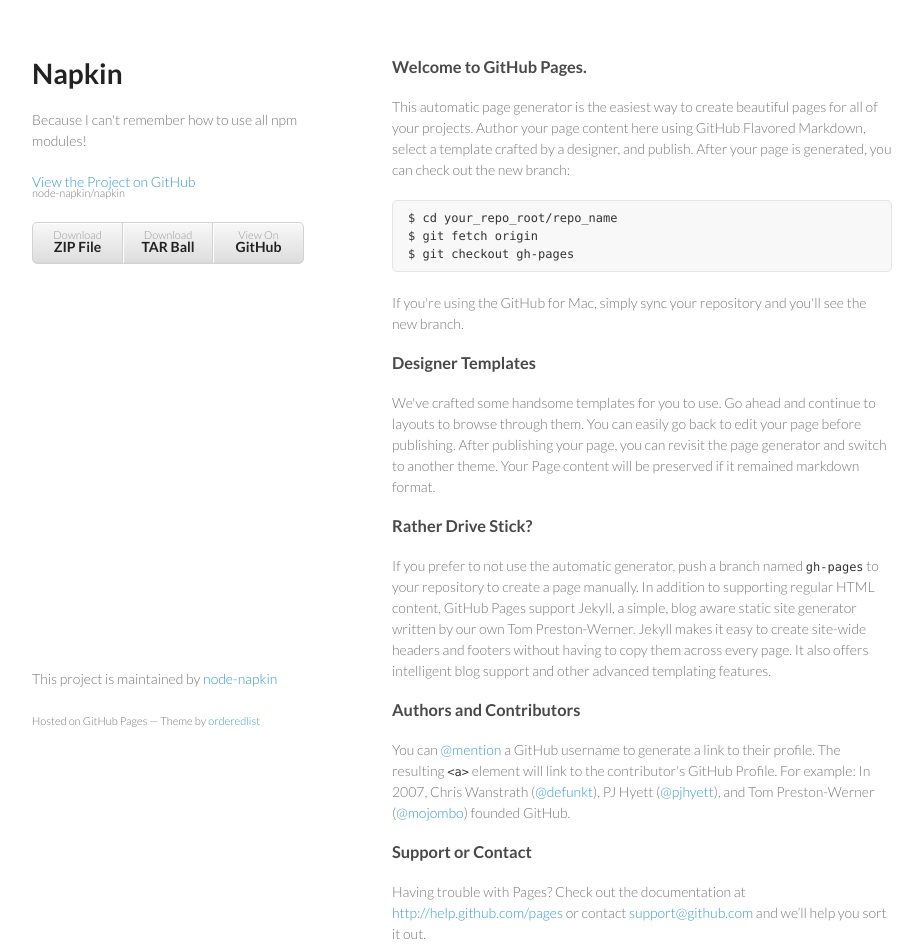
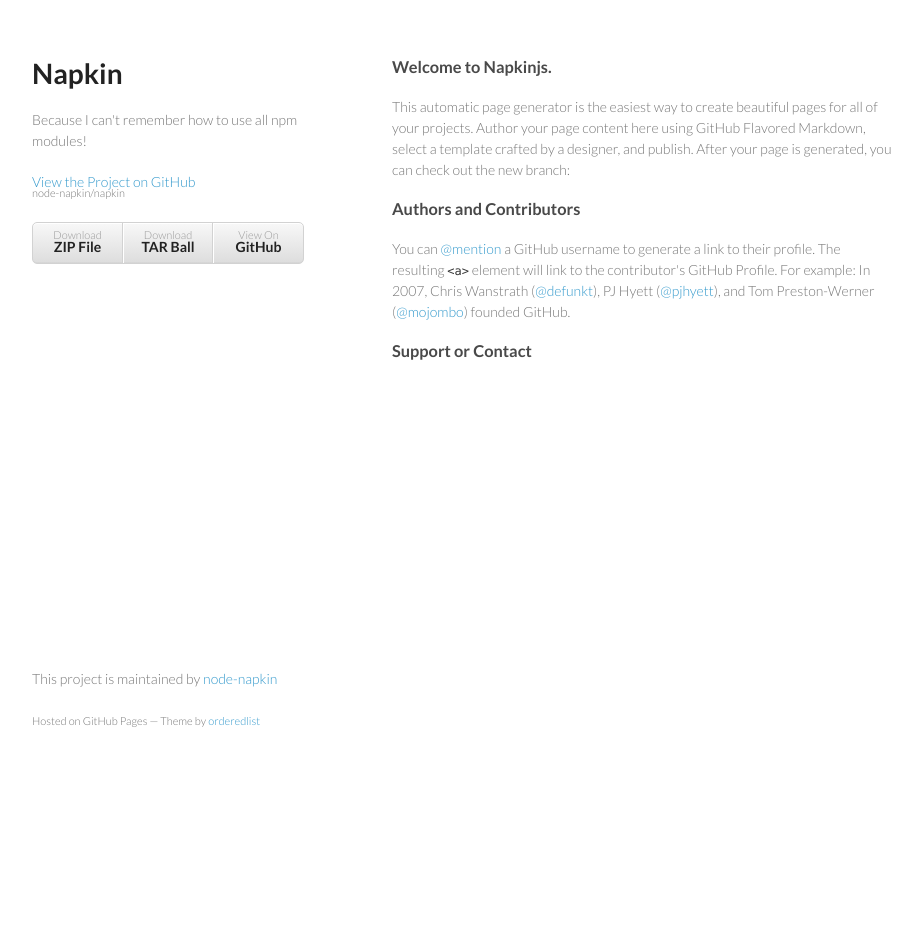
Before and after one commit to node-napkin/napkin, a plain HTML site: page index.html in a window 1280 px wide. Shown: the whole page, without its empty margins (178-1101 px from the left). After the commit the page ends 800 px from the top, so only its background shows below. Drawn offline with Linux system fonts and the light colour scheme.

Commit message:
Removing stuff I don't want here.

```diff
--- a/index.html
+++ b/index.html
@@ -29,36 +29,19 @@
     </header>
     <section>
         <h3>
-<a name="welcome-to-github-pages" class="anchor" href="#welcome-to-github-pages"><span class="octicon octicon-link"></span></a>Welcome to GitHub Pages.</h3>
-
+            <a name="welcome-to-github-pages" class="anchor" href="#welcome-to-github-pages"><span class="octicon octicon-link"></span></a>Welcome to Napkinjs.
+        </h3>
         <p>This automatic page generator is the easiest way to create beautiful pages for all of your projects. Author your page content here using GitHub Flavored Markdown, select a template crafted by a designer, and publish. After your page is generated, you can check out the new branch:</p>
 
-<pre><code>$ cd your_repo_root/repo_name
-$ git fetch origin
-$ git checkout gh-pages
-</code></pre>
-
-<p>If you're using the GitHub for Mac, simply sync your repository and you'll see the new branch.</p>
-
         <h3>
-<a name="designer-templates" class="anchor" href="#designer-templates"><span class="octicon octicon-link"></span></a>Designer Templates</h3>
-
-<p>We've crafted some handsome templates for you to use. Go ahead and continue to layouts to browse through them. You can easily go back to edit your page before publishing. After publishing your page, you can revisit the page generator and switch to another theme. Your Page content will be preserved if it remained markdown format.</p>
-
-<h3>
-<a name="rather-drive-stick" class="anchor" href="#rather-drive-stick"><span class="octicon octicon-link"></span></a>Rather Drive Stick?</h3>
-
-<p>If you prefer to not use the automatic generator, push a branch named <code>gh-pages</code> to your repository to create a page manually. In addition to supporting regular HTML content, GitHub Pages support Jekyll, a simple, blog aware static site generator written by our own Tom Preston-Werner. Jekyll makes it easy to create site-wide headers and footers without having to copy them across every page. It also offers intelligent blog support and other advanced templating features.</p>
-
-<h3>
-<a name="authors-and-contributors" class="anchor" href="#authors-and-contributors"><span class="octicon octicon-link"></span></a>Authors and Contributors</h3>
+            <a name="authors-and-contributors" class="anchor" href="#authors-and-contributors"><span class="octicon octicon-link"></span></a>Authors and Contributors
+        </h3>
 
         <p>You can <a href="https://github.com/blog/821" class="user-mention">@mention</a> a GitHub username to generate a link to their profile. The resulting <code>&lt;a&gt;</code> element will link to the contributor's GitHub Profile. For example: In 2007, Chris Wanstrath (<a href="https://github.com/defunkt" class="user-mention">@defunkt</a>), PJ Hyett (<a href="https://github.com/pjhyett" class="user-mention">@pjhyett</a>), and Tom Preston-Werner (<a href="https://github.com/mojombo" class="user-mention">@mojombo</a>) founded GitHub.</p>
 
         <h3>
-<a name="support-or-contact" class="anchor" href="#support-or-contact"><span class="octicon octicon-link"></span></a>Support or Contact</h3>
-
-<p>Having trouble with Pages? Check out the documentation at <a href="http://help.github.com/pages">http://help.github.com/pages</a> or contact <a href="mailto:support@github.com">support@github.com</a> and we’ll help you sort it out.</p>
+            <a name="support-or-contact" class="anchor" href="#support-or-contact"><span class="octicon octicon-link"></span></a>Support or Contact
+        </h3>
     </section>
     <footer>
         <p>This project is maintained by <a href="https://github.com/node-napkin">node-napkin</a></p>
@@ -66,6 +49,5 @@
     </footer>
 </div>
 <script src="javascripts/scale.fix.js"></script>
-
 </body>
 </html>
```
Lines whose indentation alone changed are shown as unchanged.
